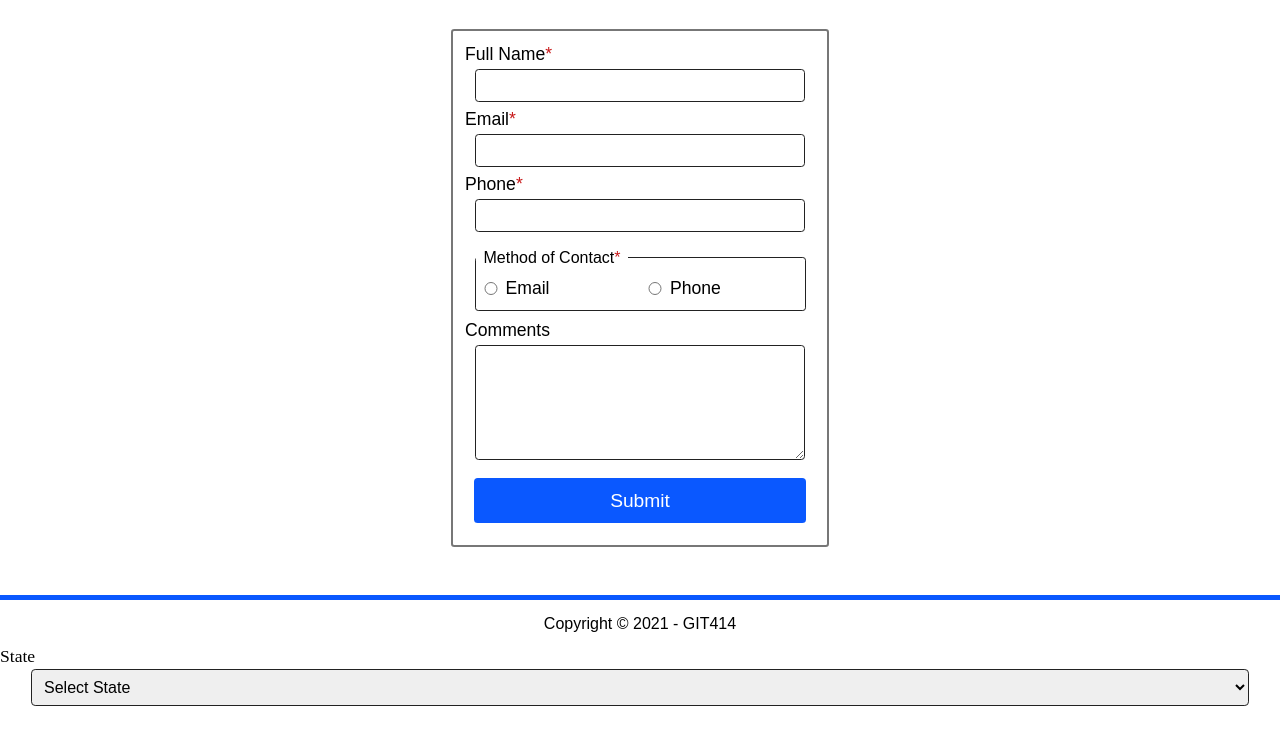
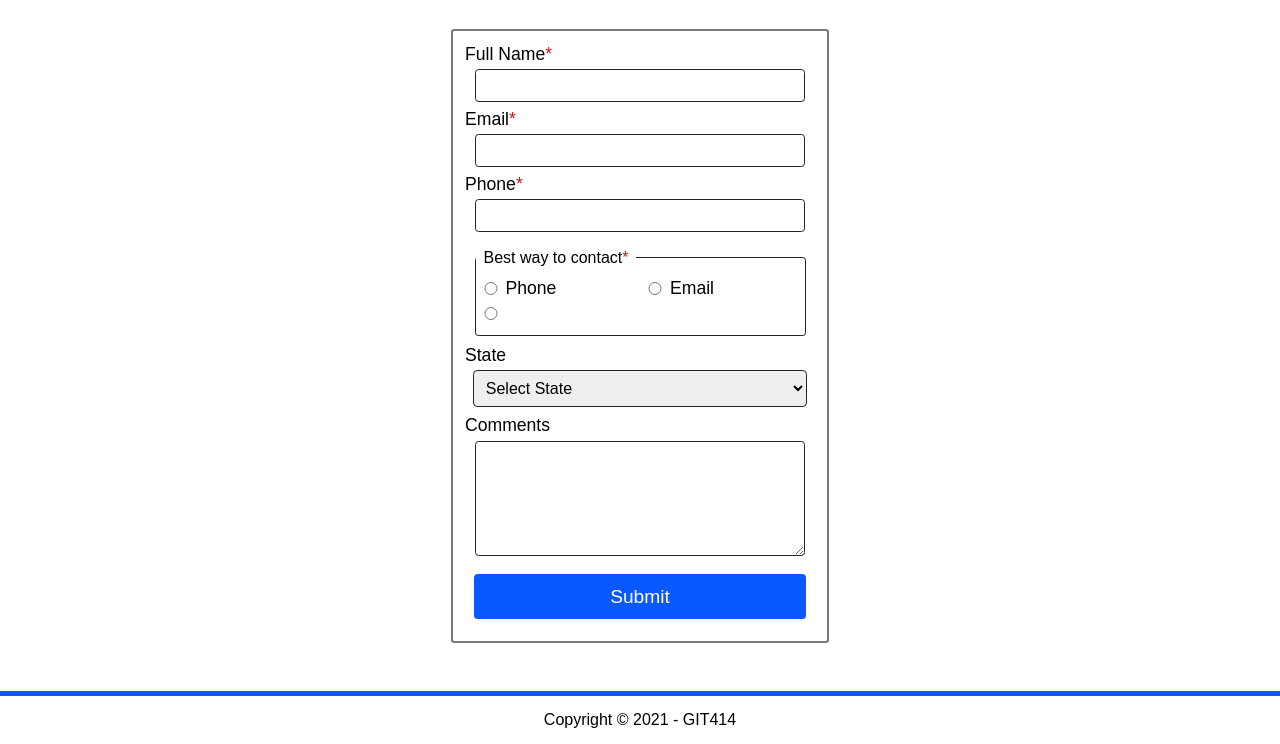
Before and after one commit to lmart139/Accessible-forms, a plain HTML site: page index.html in a window 1280 px wide. Shown: the part 666-1410 px from the top of the page. Before the commit the page ends 1379 px from the top, so only its background shows below. Drawn offline with Linux system fonts and the light colour scheme.

Commit message:
Updated HTML

```diff
--- a/index.html
+++ b/index.html
@@ -39,13 +39,67 @@
 				<input type="text" id="email" name="email" autocomplete="name" required>
 				<label for="Phonenumber">Phone<span class="required">*</span></label>
 				<input  type="text" id="Phonenumber" name="Phonenumber" autocomplete="name" required>
-				<Fieldset>
-					<legend>Method of Contact<span class="required">*</span></legend>
-					<input type="radio" name="contactPref" id="prefPhone" required>
-					<label for="PRemail">Email</label>
-					<input type="radio" name="Premail" id="Prphone" required>
-					<label for="Prphone">Phone</label>
-				</Fieldset>
+				<fieldset>
+					<legend>Best way to contact<span class="required">*</span></legend>
+		<input type="radio" name="ContactM" id="ContactM" required>
+		<label for="Prphone">Phone</label>
+		<input type="radio" name="ContactM" id="Prphone" required>
+		<label for=Premail>Email</label>
+		<input type="radio" name="ContactM" id="Premail" required>
+				</fieldset>
+				<label for="MyState">State</label>
+				<select name="MyState" id="MyState">
+					<option>Select State</option>
+					<option value="AL">AL</option>
+					<option value="AK">AK</option>
+					<option value="AR">AR</option>
+					<option value="AZ">AZ</option>
+					<option value="CA">CA</option>
+					<option value="	CO">CO</option>
+					<option value="	CT">CT</option>
+					<option value="DE">DE</option>
+					<option value="FL">FL</option>
+					<option value="GA">GA</option>
+					<option value="HI">HI</option>
+					<option value="ID">ID</option>
+					<option value="IN">IN</option>
+					<option value="IA">IA</option>
+					<option value="KS">KS</option>
+					<option value="KY">KY</option>
+					<option value="LA">LA</option>
+					<option value="ME">ME</option>
+					<option value="MD">MD</option>
+					<option value="MA">MA</option>
+					<option value="MI">MI</option>
+					<option value="MN">MN</option>
+					<option value="MS">MS</option>
+					<option value="MO">MO</option>
+					<option value="MT">MT</option>
+					<option value="NE">NE</option>
+					<option value="NV">NV</option>
+					<option value="NH">NH</option>
+					<option value="NJ">NJ</option>
+					<option value="NM">NM</option>
+					<option value="NY">NY</option>
+					<option value="NC">NC</option>
+					<option value="ND">ND</option>
+					<option value="OH">OH</option>
+					<option value="OK">OK</option>
+					<option value="OR">OR</option>
+					<option value="PA">PA</option>
+					<option value="RI">RI</option>
+					<option value="SC">SC</option>
+					<option value="SD">SD</option>
+					<option value="TN">TN</option>
+					<option value="TX">TX</option>
+					<option value="UT">UT</option>
+					<option value="VT">VT</option>
+					<option value="VA">VA</option>
+					<option value="WA">WA</option>
+					<option value="WV">WV</option>
+					<option value="WI">WI</option>
+					<option value="WY">WY</option>
+				</select>
 				<label>Comments</label>
 				<textarea required></textarea>
 				<input  type="submit" name="mySubmit" id="mySubmit">
@@ -56,12 +110,4 @@
 		<p>Copyright &copy; 2021 - GIT414</p>
 	</footer>
 </body>
-<label for="myState">State</label>
-				<select name="myState" id="myState">
-					<option>Select State</option>
-					<option value="AL">AL</option>
-					<option value="AK">AK</option>
-					<option value="AR">AR</option>
-					<option value="AZ">AZ</option>
-				</select>
 </html>
```
